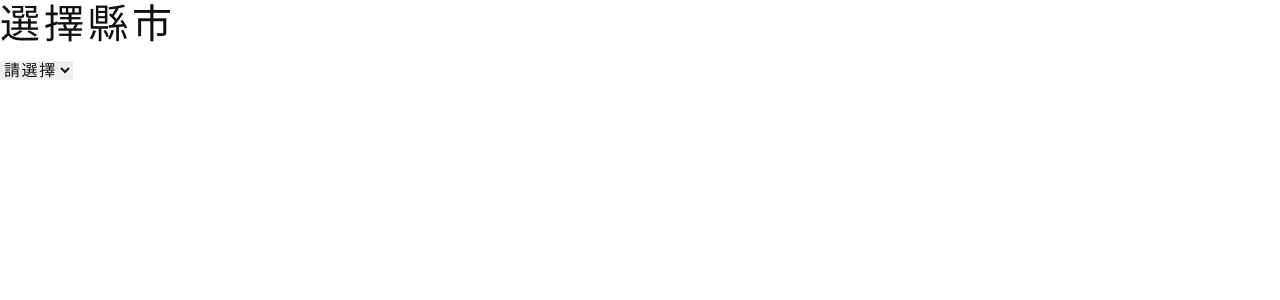
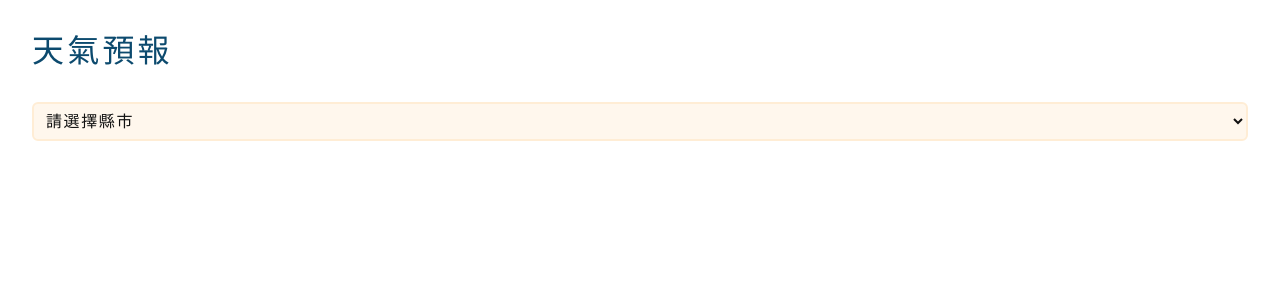
Before and after one commit to AIYA861202/nuxt-weather, a Nuxt app: page / in a window 1280 px wide. Shown: the top 300 px of the page. Built offline with nearby package versions, Linux system fonts and the light colour scheme.

Commit message:
tailwind版面微調

```diff
--- a/layouts/default.vue
+++ b/layouts/default.vue
@@ -1,7 +1,7 @@
 <script setup></script>
 
 <template>
-  <div class="body">
+  <div class="p-8">
     <slot />
   </div>
 </template>
--- a/nuxt.config.ts
+++ b/nuxt.config.ts
@@ -3,6 +3,9 @@ export default defineNuxtConfig({
   //  ssr: true, // 開啟 SSR 模式
   css: ["@/assets/styles/main.scss"],
   vite: {
+    // ssr: {
+    //   noExternal: ["naive-ui", "vueuc", "vooks", "evtd"],
+    // },
     css: {
       preprocessorOptions: {
         scss: {
@@ -11,16 +14,16 @@ export default defineNuxtConfig({
       },
     },
   },
-  // nitro: {
-  //   preset: "github-pages", // 讓 Nuxt 產出 GitHub Pages 相容的靜態檔案
+  // build: {
+  //   transpile: ["naive-ui", "vueuc", "vooks", "evtd"],
   // },
   app: {
-    baseURL: "/", // 👈 一定要加上你的 repo 名稱（結尾有斜線/nuxt-weather/）
+    baseURL: "/", //  加上 repo 名稱（結尾有斜線/nuxt-weather/）
   },
   runtimeConfig: {
     WEATHER_API_KEY: process.env.WEATHER_API_KEY,
   },
-  modules: ["@pinia/nuxt"],
+  modules: ["@pinia/nuxt", "@nuxtjs/tailwindcss"],
   compatibilityDate: "2025-07-15",
   devtools: { enabled: true },
 });
--- a/package.json
+++ b/package.json
@@ -18,6 +18,7 @@
     "vue-router": "^4.5.1"
   },
   "devDependencies": {
+    "@nuxtjs/tailwindcss": "^6.14.0",
     "@types/node": "^24.7.1",
     "sass": "^1.93.2"
   }
--- a/pages/index.vue
+++ b/pages/index.vue
@@ -1,37 +1,38 @@
 <script setup>
-import { useWeatherStore } from '~/stores/data'
+const store = useWeatherStore();
 
-const store = useWeatherStore()
+const dataset = "F-C0032-001";
+const selectCity = async (city) => {
+  if (!city) return;
 
-const dataset = 'F-C0032-001'
-const selectCity = async (city) => {
-  await store.fetchWeather(dataset, city)
-}
+  await store.fetchWeather(dataset, city);
+};
 </script>
 
 <template>
-  <div>
-    <h1>選擇縣市</h1>
-    <select @change="selectCity($event.target.value)">
-      <option disabled selected value="">請選擇</option>
-      <option v-for="c in store.cities" :key="c" :value="c">{{ c }}</option>
+  <div class="flex flex-col gap-4">
+    <h2 class="text-sky-900 ">天氣預報</h2>
+    <select class="w-full p-2 border-solid border-2 border-orange-100 bg-orange-50 rounded-md" @change="selectCity($event.target.value)">
+      <option disabled selected value="" class="rounded-md">請選擇縣市</option>
+      <option v-for="c in store.cities" :key="c.name" :value="c.name">
+        {{ c.name }}
+      </option>
     </select>
 
     <div v-if="store.loading">載入中...</div>
     <div v-else-if="store.error">{{ store.error }}</div>
 
-    <div v-else-if="store.cityData">
-      <h2 class="text-xl font-semibold mb-2">{{ store.selectedCity }} 天氣預報</h2>
+    <div v-else-if="store.cityData?.length">
+      <!-- <h2 class="text-xl font-semibold mb-2">{{ store.selectedCity }} 天氣預報</h2> -->
 
-      <div v-for="loc in store.cityData" :key="loc.locationName" class="border p-4 rounded mb-4 shadow">
-
+      <div v-for="loc in store.cityData" :key="loc.locationName" class="border p-4 rounded mb-4  bg-white shadow">
         <div class="grid grid-cols-1 md:grid-cols-2 gap-4">
           <div v-for="el in loc.weatherElement" :key="el.elementName" class="border p-2 rounded bg-gray-50">
             <h4 class="font-semibold">{{ el.elementName }}</h4>
             <ul>
               <li v-for="t in el.time" :key="t.startTime">
                 <span class="font-mono">{{ t.startTime }} ~ {{ t.endTime }}:</span>
-                {{ t.parameter.parameterName }} {{ t.parameter.parameterUnit || '' }}
+                {{ t.parameter.parameterName }} {{ t.parameter.parameterUnit || "" }}
               </li>
             </ul>
           </div>
@@ -42,7 +43,7 @@ const selectCity = async (city) => {
 </template>
 
 <style lang="scss" scoped>
-.link{
+.link {
   color: $main;
 }
 </style>
--- a/stores/data.js
+++ b/stores/data.js
@@ -3,28 +3,28 @@ import { defineStore } from "pinia";
 export const useWeatherStore = defineStore("data", {
   state: () => ({
     cities: [
-      "宜蘭縣",
-      "花蓮縣",
-      "臺東縣",
-      "澎湖縣",
-      "金門縣",
-      "連江縣",
-      "臺北市",
-      "新北市",
-      "桃園市",
-      "臺中市",
-      "臺南市",
-      "高雄市",
-      "基隆市",
-      "新竹縣",
-      "新竹市",
-      "苗栗縣",
-      "彰化縣",
-      "南投縣",
-      "雲林縣",
-      "嘉義縣",
-      "嘉義市",
-      "屏東縣",
+      { name: "宜蘭縣", station: "467080" },
+      { name: "桃園市", station: "467050" },
+      { name: "新竹縣", station: "467571" },
+      { name: "苗栗縣", station: "467490" },
+      { name: "彰化縣", station: "467270" },
+      { name: "南投縣", station: "467650" },
+      { name: "雲林縣", station: "467590" },
+      { name: "嘉義縣", station: "467480" },
+      { name: "屏東縣", station: "467590" },
+      { name: "臺東縣", station: "467660" },
+      { name: "花蓮縣", station: "466990" },
+      { name: "澎湖縣", station: "467350" },
+      { name: "基隆市", station: "466940" },
+      { name: "新竹市", station: "467571" },
+      { name: "嘉義市", station: "467480" },
+      { name: "臺北市", station: "466920" },
+      { name: "高雄市", station: "467440" },
+      { name: "新北市", station: "466880" },
+      { name: "臺中市", station: "467490" },
+      { name: "臺南市", station: "467410" },
+      { name: "連江縣", station: "467990" },
+      { name: "金門縣", station: "467110" },
     ],
     selectedCity: "",
     cityData: null,
@@ -36,6 +36,9 @@ export const useWeatherStore = defineStore("data", {
     async fetchWeather(set, city) {
       this.selectedCity = city;
       this.loading = true;
+      this.error = null;
+      this.cityData = null;
+
       try {
         const data = await $fetch("/api/weather", {
           params: {
@@ -44,10 +47,15 @@ export const useWeatherStore = defineStore("data", {
           },
         });
 
-        // data.records.location 已經只包含選中的縣市
-        this.cityData = data.records.location;
+        const location = data?.records?.location;
+
+        if (!Array.isArray(location)) {
+          throw new Error(data?.message || data?.records?.message || "查無天氣資料");
+        }
+
+        this.cityData = location;
       } catch (err) {
-        this.error = err.message || "取得資料失敗";
+        this.error = err?.message || "取得天氣資料失敗";
       } finally {
         this.loading = false;
       }
```
Also changed, not shown: 1 other file (tests, documents, lock files or other folders).
